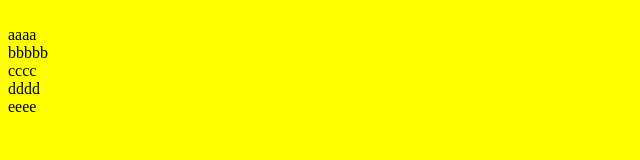
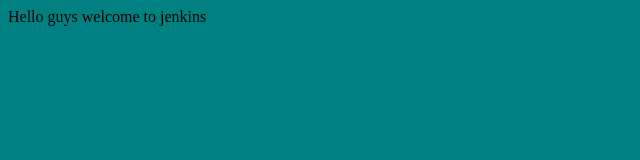
Before and after one commit to shubham1224/devopsproject1, a plain HTML site: page index.html in a window 1280 px wide. Shown: the whole page, without its empty margins (0-640 px from the left). Drawn offline with Linux system fonts and the light colour scheme.

Commit message:
color teal

```diff
--- a/index.html
+++ b/index.html
@@ -1,12 +1,5 @@
-<body bgcolor='yellow'>
-<br>
-aaaa
-<br>
-bbbbb
-<br>
-cccc
-<br>
-dddd
-<br>
-eeee
+<body bgcolor='teal'>
+
+Hello guys welcome to jenkins
+
 </body>
```
